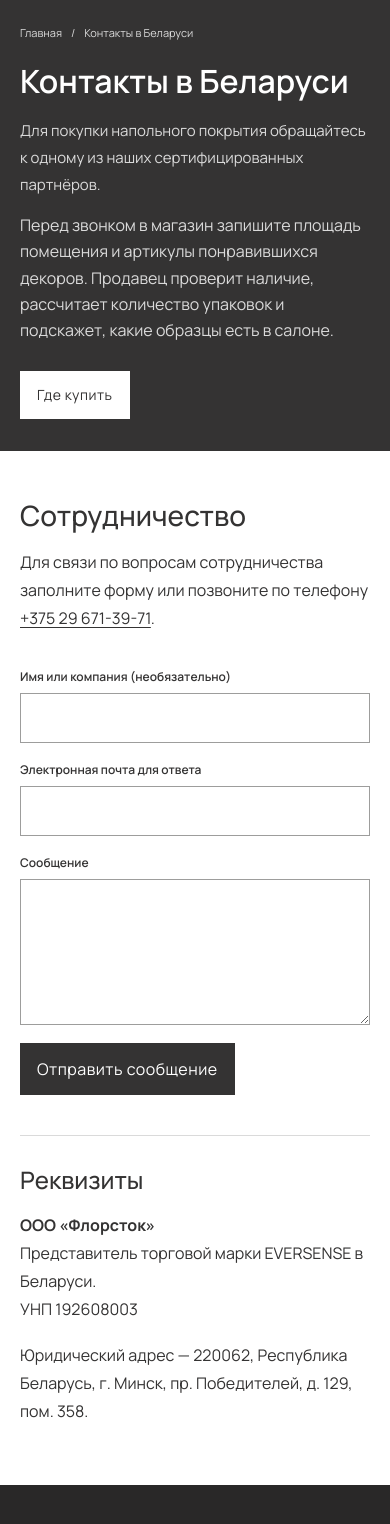
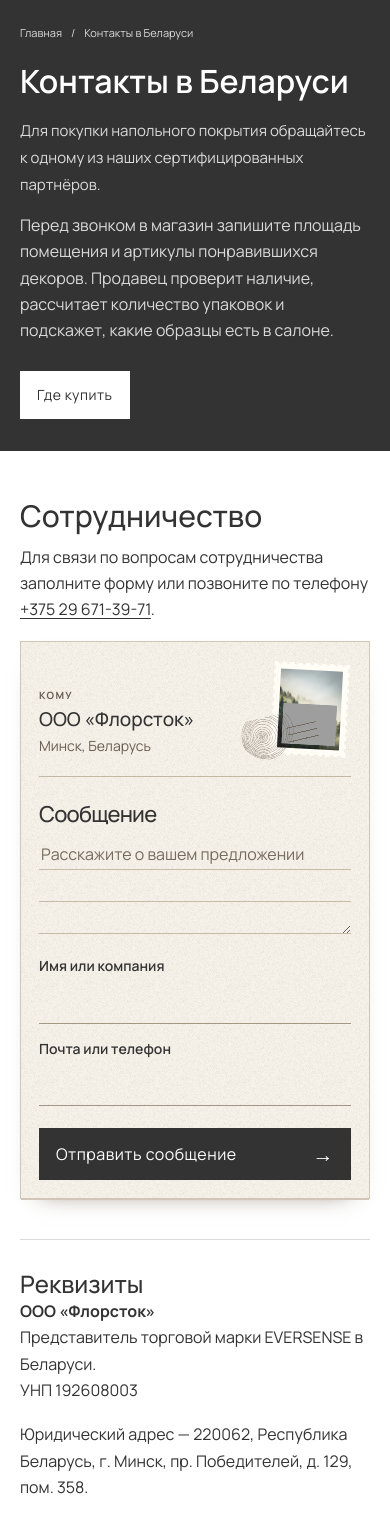
Before and after one commit to orkesterro-collab/eversense-by, a PHP site: page /contacts.html in a window 390 px wide. Shown: the part 59-1583 px from the top of the page. Run offline with PHP 8.4, Linux system fonts and the light colour scheme; grey boxes are pictures that could not be loaded.

Commit message:
Publish the cooperation postcard with required name, message and email or phone

```diff
--- a/assets/contact/form.css
+++ b/assets/contact/form.css
@@ -27,48 +27,215 @@
 
 .ev-contact-layout {
   display: grid;
-  grid-template-columns: minmax(0, 2fr) minmax(0, 3fr);
-  gap: clamp(32px, 6vw, 84px);
-  align-items: start;
+  gap: 26px;
+}
+
+.ev-contact-intro {
+  display: grid;
+  grid-template-columns: minmax(0, 1fr) minmax(0, 1fr);
+  align-items: end;
+  column-gap: 42px;
 }
 
 .ev-contact-intro h2, .ev-contact-company h2 {
-  margin: 0 0 16px;
-  font-size: clamp(28px, 3.4vw, 44px);
-  line-height: 1.2;
+  margin: 0;
+  font-size: clamp(30px, 3.5vw, 46px);
+  line-height: 1.16;
 }
 
 .ev-contact-intro p, .ev-contact-company p {
   max-width: 58ch;
   font-size: 16px;
-  line-height: 1.75;
+  line-height: 1.65;
+}
+.ev-contact-intro p { margin: 0; }
+.ev-contact-phone { white-space: nowrap; text-underline-offset: 3px; }
+
+/* The back of the postcard. Both columns are part of the same native form. */
+.ev-contact-form {
+  --post-ink: #343333;
+  --post-secondary: #695e53;
+  --post-rule: #c4b7a6;
+  --post-leading: 35px;
+  position: relative;
+  display: grid;
+  grid-template-columns: minmax(0, 1.2fr) 1px minmax(0, 1fr);
+  grid-template-areas:
+    "writing divider address"
+    "writing divider sender"
+    "actions divider sender";
+  column-gap: clamp(23px, 3.2vw, 46px);
+  row-gap: 20px;
+  min-width: 0;
+  padding: clamp(25px, 3.5vw, 43px);
+  isolation: isolate;
+  background: #f6f2e9 url("postcard-paper.png") repeat;
+  border: 1px solid #d1c7b9;
+  box-shadow: 0 2px 0 -1px #d1c7b9, 0 12px 24px -21px #5f4f3c;
+  color: var(--post-ink);
+}
+.ev-contact-form::after {
+  content: "";
+  grid-area: divider;
+  background: var(--post-rule);
+}
+.ev-contact-form .ev-field { min-width: 0; gap: 3px; }
+.ev-contact-form .ev-field > span {
+  font-size: 14px;
+  line-height: 1.45;
+  font-weight: 600;
+  color: var(--post-ink);
+}
+.ev-contact-form .ev-field input, .ev-contact-form .ev-field textarea {
+  border: 0;
+  border-radius: 0;
+  padding-inline: 2px;
+  color: var(--post-ink);
+  background-color: transparent;
+  font-family: inherit;
+  font-size: 16px;
+}
+.ev-contact-form .ev-field input {
+  min-height: 44px;
+  padding-block: 6px 3px;
+  border-bottom: 1px solid #a59785;
+}
+.ev-contact-form .ev-field input:focus-visible, .ev-contact-form .ev-field textarea:focus-visible {
+  outline: 2px solid #625342;
+  outline-offset: 3px;
+  background-color: #fffaf2;
 }
 
-.ev-contact-phone {
-  white-space: nowrap;
-  text-underline-offset: 3px;
+.ev-postcard-address {
+  grid-area: address;
+  display: flex;
+  align-items: flex-end;
+  justify-content: space-between;
+  min-width: 0;
+  gap: 12px;
+}
+.ev-postcard-recipient { min-width: 0; padding-bottom: 6px; }
+.ev-postcard-to {
+  display: block;
+  color: var(--post-secondary);
+  font-size: 10px;
+  font-weight: 700;
+  letter-spacing: .14em;
+  text-transform: uppercase;
+  margin-bottom: 4px;
+}
+.ev-postcard-recipient .ev-postcard-name {
+  margin: 0;
+  font-size: clamp(19px, 1.8vw, 25px);
+  font-weight: 500;
+  line-height: 1.35;
+}
+.ev-postcard-recipient .ev-postcard-city {
+  margin: 3px 0 0;
+  font-size: 14px;
+  line-height: 1.45;
+  color: var(--post-secondary);
 }
 
-.ev-contact-form, .ev-contact-fields {
+.ev-postcard-postage {
+  --stamp-width: clamp(81px, 8.4vw, 113px);
+  position: relative;
+  width: calc(var(--stamp-width) + 33px);
+  flex-shrink: 0;
+  align-self: flex-start;
+  padding: 3px 3px 7px 30px;
+  pointer-events: none;
+}
+.ev-postcard-stamp {
+  position: relative;
+  width: var(--stamp-width);
+  aspect-ratio: 0.82;
+  padding: 7px;
+  background: #fffdf6;
+  transform: rotate(3deg);
+  mask:
+    linear-gradient(#000 0 0) center / calc(100% - 7px) calc(100% - 7px) no-repeat,
+    radial-gradient(circle at 50% 0, transparent 2px, #000 2.5px) top / 8px 4px repeat-x,
+    radial-gradient(circle at 50% 100%, transparent 2px, #000 2.5px) bottom / 8px 4px repeat-x,
+    radial-gradient(circle at 0 50%, transparent 2px, #000 2.5px) left / 4px 8px repeat-y,
+    radial-gradient(circle at 100% 50%, transparent 2px, #000 2.5px) right / 4px 8px repeat-y;
+}
+.ev-postcard-stamp .ev-postcard-photo {
+  width: 100%;
+  height: 100%;
+  object-fit: cover;
+}
+.ev-postcard-stamp .ev-postcard-logo {
+  position: absolute;
+  inset: auto 14% 12%;
+  width: 72%;
+  height: auto;
+}
+.ev-postcard-postmark {
+  position: absolute;
+  left: 0;
+  top: 50%;
+  width: 49%;
+  aspect-ratio: 1;
+  background: url("postcard-rings.png") center / contain no-repeat;
+  transform: rotate(-13deg);
+  opacity: .75;
+}
+.ev-postcard-postmark::after {
+  content: "";
+  position: absolute;
+  left: 87%;
+  top: 39%;
+  width: 55%;
+  height: 17px;
+  background: repeating-linear-gradient(to bottom, #665a49 0 1px, transparent 1px 7px);
+}
+
+.ev-postcard-writing { grid-area: writing; align-self: start; }
+.ev-contact-form .ev-postcard-writing > span {
+  margin-bottom: 9px;
+  font-size: clamp(23px, 2.2vw, 30px);
+  font-weight: 500;
+  letter-spacing: -.035em;
+}
+.ev-contact-form .ev-postcard-writing textarea {
+  display: block;
+  width: 100%;
+  min-height: calc(6 * var(--post-leading));
+  line-height: var(--post-leading);
+  padding-block: 0;
+  resize: vertical;
+  background-image: url("postcard-rule.png");
+  background-repeat: repeat;
+  background-size: 1px var(--post-leading);
+}
+.ev-postcard-writing textarea::placeholder { opacity: 1; color: #756b5e; }
+.ev-contact-fields {
+  grid-area: sender;
+  align-self: end;
   display: grid;
-  gap: 18px;
+  gap: 16px;
   min-width: 0;
 }
-
-.ev-contact-fields { grid-template-columns: repeat(2, minmax(0, 1fr)); }
-.ev-contact-form textarea { resize: vertical; }
-
-.ev-contact-submit {
+.ev-postcard-actions {
+  grid-area: actions;
+  display: grid;
+  align-content: end;
+  gap: 10px;
+}
+.ev-postcard-actions .ev-contact-submit {
   justify-self: start;
-  background: #343333;
-  border-color: #343333;
+  gap: 20px;
+  background: var(--post-ink);
+  border-color: var(--post-ink);
   color: #fff;
 }
-
-.ev-contact-submit:hover {
-  background: #fff;
-  color: #343333;
+.ev-postcard-actions .ev-contact-submit:hover {
+  background: #fffaf2;
+  color: var(--post-ink);
 }
+.ev-postcard-arrow { font: 21px/1 Arial, sans-serif; }
+.ev-postcard-actions p { margin: 0; }
 
 .ev-contact-status:empty, .ev-contact-confirmation:not(:target) { display: none; }
 .ev-contact-status, .ev-contact-confirmation { line-height: 1.6; }
@@ -85,9 +252,22 @@
 .ev-contact-company p:last-child { margin-bottom: 0; }
 
 @media (max-width: 760px) {
-  .ev-contact-layout { grid-template-columns: 1fr; gap: 18px; }
+  .ev-contact-layout { gap: 18px; }
+  .ev-contact-intro { grid-template-columns: 1fr; gap: 10px; }
+  .ev-contact-form {
+    --post-leading: 32px;
+    grid-template-columns: minmax(0, 1fr);
+    grid-template-areas: "address" "writing" "sender" "actions";
+    gap: 22px;
+    padding: clamp(18px, 4.5vw, 28px);
+  }
+  .ev-contact-form::after { display: none; }
+  .ev-postcard-address { padding-bottom: 14px; border-bottom: 1px solid var(--post-rule); }
+  .ev-postcard-postage { --stamp-width: 76px; }
+  .ev-contact-form .ev-postcard-writing > span { font-size: 22px; margin-bottom: 4px; }
+  .ev-contact-form .ev-postcard-writing textarea { min-height: calc(3 * var(--post-leading)); height: calc(3 * var(--post-leading)); }
+  .ev-contact-fields { gap: 15px; }
 }
-
-@media (max-width: 540px) {
-  .ev-contact-fields { grid-template-columns: 1fr; }
+@media (max-width: 480px) {
+  .ev-postcard-actions .ev-contact-submit { width: 100%; justify-content: space-between; }
 }
--- a/assets/contact/form.js
+++ b/assets/contact/form.js
@@ -2,12 +2,32 @@
   'use strict';
 
   const form = document.getElementById('cooperation-form');
-  if (!form || !window.fetch || new URL(form.action).origin !== window.location.origin) return;
+  if (!form) return;
 
   const submit = form.querySelector('button[type="submit"]');
   const status = form.querySelector('[role="status"]');
+  const contact = form.elements.namedItem('contact');
+  const emailCheck = document.createElement('input');
+  emailCheck.type = 'email';
+  if (contact) {
+    contact.addEventListener('input', () => contact.setCustomValidity(''));
+  }
 
   form.addEventListener('submit', async function (event) {
+    for (const field of form.querySelectorAll('[required]')) {
+      field.value = field.value.trim();
+    }
+    if (contact) {
+      const phone = contact.value.replace(/[\p{Zs}\p{Pd}().]/gu, '');
+      emailCheck.value = contact.value;
+      const valid = emailCheck.validity.valid || /^\+?[0-9]{7,15}$/.test(phone);
+      contact.setCustomValidity(valid ? '' : 'Укажите электронную почту или номер телефона для ответа.');
+    }
+    if (!form.reportValidity()) {
+      event.preventDefault();
+      return;
+    }
+    if (!window.fetch || new URL(form.action).origin !== window.location.origin) return;
     event.preventDefault();
     if (submit.disabled) return;
     submit.disabled = true;
--- a/contacts.html
+++ b/contacts.html
@@ -7,8 +7,8 @@
 
 <link href="assets/vendor/fonts/manrope.css" rel="stylesheet">
 <link rel="stylesheet" href="assets/buyer.css?v=20261112favoriteportrait" data-ev-buyer-css>
-<link rel="stylesheet" href="assets/contact/form.css?v=20261112favoriteportrait">
-<script src="assets/contact/form.js?v=20261112favoriteportrait" defer></script>
+<link rel="stylesheet" href="assets/contact/form.css?v=20261127postcard">
+<script src="assets/contact/form.js?v=20261127postcard" defer></script>
 <script type="application/ld+json">{"@context": "https://schema.org", "@type": "WebPage", "name": "Контакты в Беларуси", "description": "Для покупки напольного покрытия обращайтесь к одному из наших сертифицированных партнёров.", "url": "https://eversense.by/contacts.html", "inLanguage": "ru"}</script>
 <script src="assets/products-data.js?v=20261112favoriteportrait" defer></script>
 <script src="assets/buyer-core.js?v=20261112favoriteportrait" defer></script>
@@ -29,15 +29,33 @@
         <p>Для связи по вопросам сотрудничества заполните форму или позвоните по телефону <a class="ev-contact-phone" href="tel:+375296713971">+375 29 671-39-71</a>.</p>
       </div>
       <form id="cooperation-form" class="ev-contact-form" method="post" action="assets/contact/submit.php" aria-labelledby="cooperation">
+        <div class="ev-postcard-address">
+          <div class="ev-postcard-recipient">
+            <span class="ev-postcard-to">Кому</span>
+            <p class="ev-postcard-name">ООО «Флорсток»</p>
+            <p class="ev-postcard-city">Минск, Беларусь</p>
+          </div>
+          <div class="ev-postcard-postage" aria-hidden="true">
+            <div class="ev-postcard-stamp">
+              <img class="ev-postcard-photo" src="assets/contact/postcard-forest.webp" width="288" height="342" alt="" decoding="async">
+              <img class="ev-postcard-logo" src="assets/original-tilda/44ef8387add2-Frame_784.svg" width="110" height="40" alt="" decoding="async">
+            </div>
+            <span class="ev-postcard-postmark"></span>
+          </div>
+        </div>
+        <label class="ev-field ev-postcard-writing"><span>Сообщение</span>
+          <textarea name="message" rows="5" maxlength="3000" placeholder="Расскажите о вашем предложении" required></textarea>
+        </label>
         <div class="ev-contact-fields">
-          <label class="ev-field"><span>Имя или компания (необязательно)</span><input name="name" autocomplete="name" maxlength="120"></label>
-          <label class="ev-field"><span>Электронная почта для ответа</span><input type="email" name="email" autocomplete="email" maxlength="254" required></label>
+          <label class="ev-field"><span>Имя или компания</span><input name="name" autocomplete="name" maxlength="120" required></label>
+          <label class="ev-field"><span>Почта или телефон</span><input type="text" name="contact" maxlength="254" autocapitalize="none" spellcheck="false" required></label>
         </div>
-        <label class="ev-field"><span>Сообщение</span><textarea name="message" rows="5" maxlength="3000" required></textarea></label>
         <div hidden aria-hidden="true"><label>Ваш сайт<input name="website" tabindex="-1" autocomplete="off"></label></div>
-        <button class="ev-button ev-contact-submit" type="submit">Отправить сообщение</button>
-        <p class="ev-contact-status" role="status" aria-live="polite" aria-atomic="true"></p>
-        <p class="ev-contact-confirmation" id="cooperation-sent" tabindex="-1">Спасибо! Сообщение отправлено.</p>
+        <div class="ev-postcard-actions">
+          <button class="ev-button ev-contact-submit" type="submit">Отправить сообщение<span class="ev-postcard-arrow" aria-hidden="true">→</span></button>
+          <p class="ev-contact-status" role="status" aria-live="polite" aria-atomic="true"></p>
+          <p class="ev-contact-confirmation" id="cooperation-sent" tabindex="-1">Спасибо! Сообщение отправлено.</p>
+        </div>
       </form>
     </div>
     <section class="ev-contact-company" aria-labelledby="company-details">
```
Also changed, not shown: assets/contact/submit.php (+24 -13 lines), assets/contact/postcard-forest.webp (added), assets/contact/postcard-paper.png (added), assets/contact/postcard-rings.png (added), assets/contact/postcard-rule.png (added), 2 other files.
